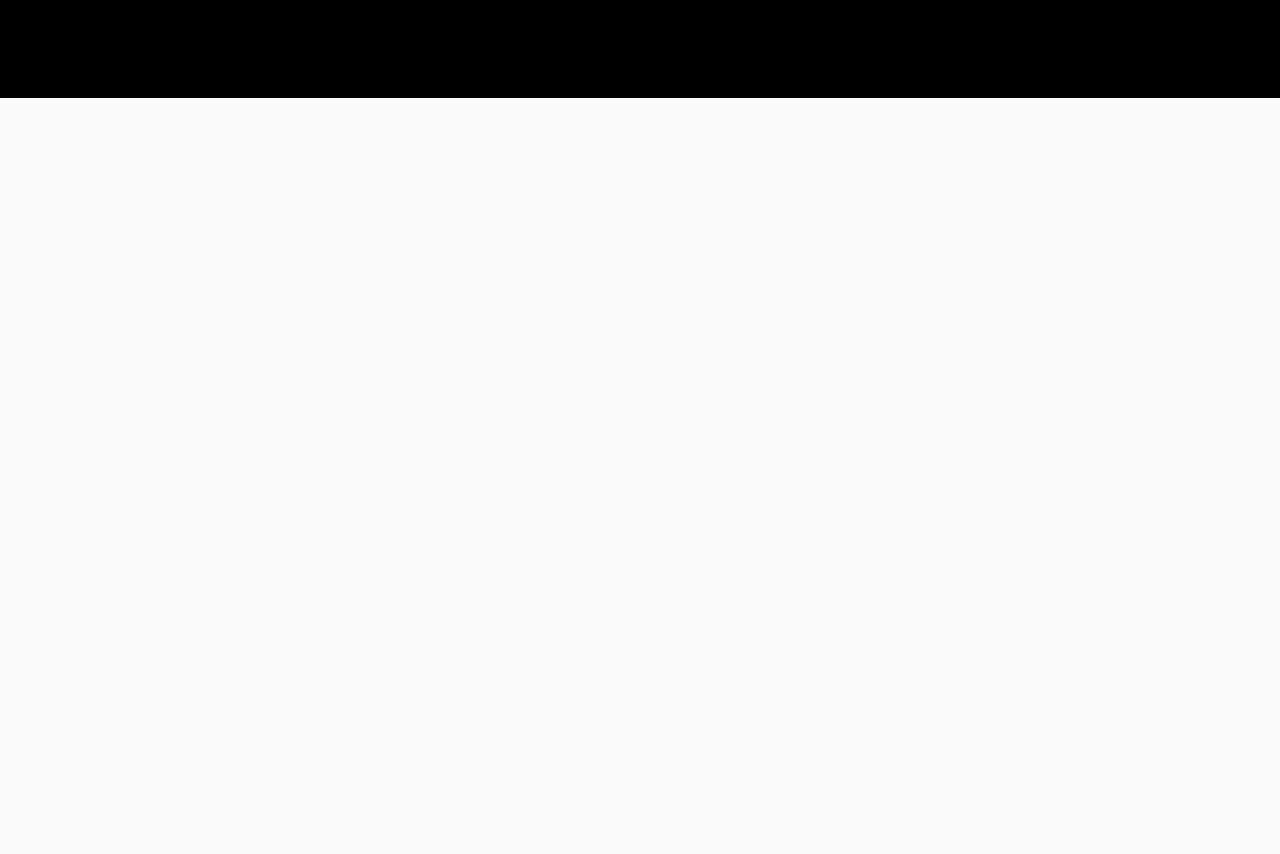
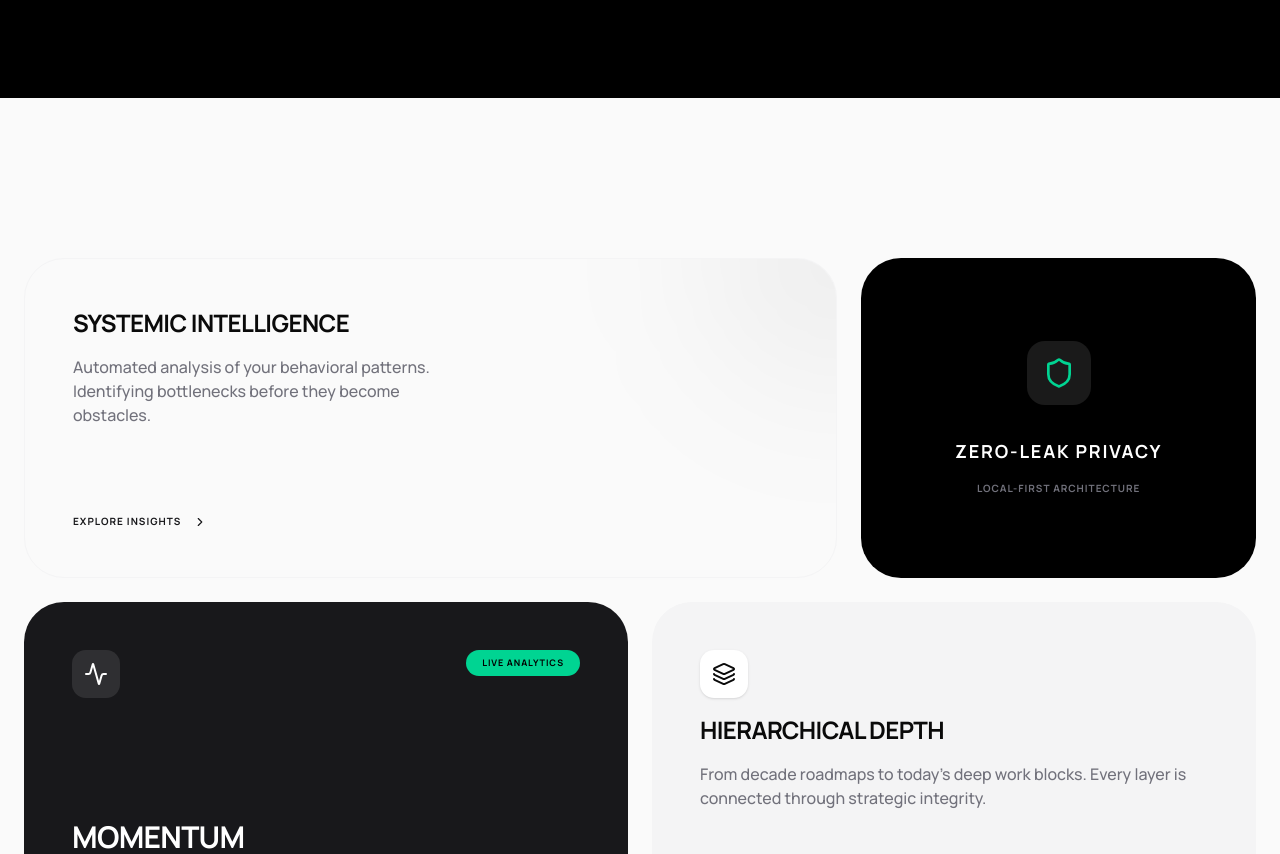
Before and after one commit to buiminhdn/Habit-Tracker, a Next.js app: page / in a window 1280 px wide. Shown: the part 1920-2774 px from the top of the page. Before the commit the page ends 2402 px from the top, so only its background shows below. Built offline with nearby package versions, Linux system fonts and the light colour scheme.

Commit message:
update section advantages

```diff
--- a/app/page.tsx
+++ b/app/page.tsx
@@ -1,40 +1,21 @@
 import Navbar from "@/components/layout/navbar";
+import SectionAdvantages from "@/components/pages/home/section-advantages";
 import SectionCapabilities from "@/components/pages/home/section-capabilities";
+import SectionHero from "@/components/pages/home/section-hero";
 import SectionPreview from "@/components/pages/home/section-preview";
-import { ArrowRight, Sparkles } from "lucide-react";
-import Link from "next/link";
 
 export default function Home() {
   return (
     <div className="pb-96 min-h-screen">
       <Navbar />
 
-      <section className="mt-40 flex flex-col items-center h-fit">
-        <div className="flex items-center gap-3 px-4 py-2 bg-white border border-zinc-100 rounded-full shadow-sm w-fit">
-          <Sparkles size={16} className="text-amber-500" />
-          <span className="text-xs uppercase text-zinc-500 font-heading font-medium">
-            Strategic Performance Engine v2.0
-          </span>
-        </div>
-        <p className="text-8xl font-bold tracking-tight mt-12 font-heading text-center">
-          Eliminate the <span className="text-zinc-300">noise</span>.<br />
-          Master your focus.
-        </p>
-        <p className="text-2xl text-zinc-500 font-medium max-w-3xl mt-10 leading-relaxed text-center">
-          The high-fidelity operating system designed for professionals who
-          demand clarity, privacy, and strategic execution.
-        </p>
-        <Link
-          href="#"
-          className="hover:scale-105 transition-transform duration-300 bg-black text-white flex items-center gap-4 px-10 py-5 text-sm uppercase font-bold rounded-xl mt-12"
-        >
-          <p>Initialize Evolution</p> <ArrowRight size={20} />
-        </Link>
-      </section>
+      <SectionHero />
 
       <SectionPreview />
 
       <SectionCapabilities />
+
+      <SectionAdvantages />
     </div>
   );
 }
--- a/components/pages/home/section-advantages.tsx
+++ b/components/pages/home/section-advantages.tsx
@@ -0,0 +1,54 @@
+import { Activity, ChevronRight, Layers, Shield } from 'lucide-react'
+
+function SectionAdvantages() {
+  return (
+    <section id="advantage" className="px-6 mt-40">
+        <div className="max-w-7xl mx-auto">
+          <div className="grid grid-cols-1 md:grid-cols-6 gap-6">
+            <div className="md:col-span-4 h-80 bg-zinc-50 border border-zinc-100 rounded-[2.5rem] p-12 flex flex-col justify-between group overflow-hidden relative">
+               <div className="absolute top-0 right-0 w-64 h-64 bg-black/5 blur-[80px] rounded-full translate-x-1/2 -translate-y-1/2 group-hover:bg-emerald-400/10 transition-colors duration-700"></div>
+               <div className="space-y-4 relative z-10">
+                  <h3 className="text-2xl font-black uppercase tracking-tight">Systemic Intelligence</h3>
+                  <p className="text-zinc-500 max-w-sm font-medium">Automated analysis of your behavioral patterns. Identifying bottlenecks before they become obstacles.</p>
+               </div>
+               <button className="flex items-center gap-3 text-[10px] font-bold uppercase tracking-widest text-zinc-900 group-hover:gap-5 transition-all">Explore Insights <ChevronRight size={14} /></button>
+            </div>
+
+            <div className="md:col-span-2 bg-black text-white rounded-[2.5rem] p-10 flex flex-col justify-center items-center text-center group">
+               <div className="w-16 h-16 bg-white/10 rounded-2xl flex items-center justify-center mb-8 group-hover:scale-110 transition-transform duration-500">
+                  <Shield size={32} className="text-emerald-400" />
+               </div>
+               <h4 className="text-lg font-black uppercase tracking-widest mb-4">Zero-Leak Privacy</h4>
+               <p className="text-[10px] uppercase font-bold text-zinc-500 tracking-widest">Local-First Architecture</p>
+            </div>
+
+            <div className="md:col-span-3 bg-zinc-900 text-white rounded-[2.5rem] p-12 flex flex-col justify-between h-96">
+               <div className="flex justify-between items-start">
+                  <div className="w-12 h-12 bg-white/10 rounded-xl flex items-center justify-center"><Activity size={24} /></div>
+                  <span className="text-[9px] font-black uppercase tracking-widest px-4 py-1.5 bg-emerald-400 text-black rounded-full">Live Analytics</span>
+               </div>
+               <div className="space-y-6">
+                  <h3 className="text-3xl font-black uppercase tracking-tight leading-none">Momentum<br/>Tracking</h3>
+                  <div className="flex items-center gap-1">
+                     {[1,2,3,4,5,6,7,8].map(i => <div key={i} className={`h-8 w-full rounded-md ${i < 6 ? 'bg-emerald-400 shadow-[0_0_15px_rgba(52,211,153,0.3)]' : 'bg-white/5'}`}></div>)}
+                  </div>
+               </div>
+            </div>
+
+            <div className="md:col-span-3 bg-zinc-100 rounded-[2.5rem] p-12 flex flex-col justify-between h-96 group">
+               <div className="space-y-4">
+                  <div className="w-12 h-12 bg-white rounded-xl shadow-sm flex items-center justify-center"><Layers size={24} /></div>
+                  <h3 className="text-2xl font-black uppercase tracking-tight">Hierarchical Depth</h3>
+                  <p className="text-zinc-500 font-medium">From decade roadmaps to today's deep work blocks. Every layer is connected through strategic integrity.</p>
+               </div>
+               <div className="flex -space-x-3">
+                  {[1,2,3,4].map(i => <div key={i} className="w-12 h-12 rounded-full border-4 border-zinc-100 bg-zinc-200 group-hover:translate-x-2 transition-transform" style={{ transitionDelay: `${i*100}ms` }}></div>)}
+               </div>
+            </div>
+          </div>
+        </div>
+      </section>
+  )
+}
+
+export default SectionAdvantages
--- /dev/null
+++ b/components/pages/home/section-hero.tsx
@@ -0,0 +1,31 @@
+import { ArrowRight, Sparkles } from 'lucide-react'
+import Link from 'next/link'
+
+function SectionHero() {
+  return (
+    <section className="mt-40 flex flex-col items-center h-fit">
+        <div className="flex items-center gap-3 px-4 py-2 bg-white border border-zinc-100 rounded-full shadow-sm w-fit">
+          <Sparkles size={16} className="text-amber-500" />
+          <span className="text-xs uppercase text-zinc-500 font-heading font-medium">
+            Strategic Performance Engine v2.0
+          </span>
+        </div>
+        <p className="text-8xl font-bold tracking-tight mt-12 font-heading text-center">
+          Eliminate the <span className="text-zinc-300">noise</span>.<br />
+          Master your focus.
+        </p>
+        <p className="text-2xl text-zinc-500 font-medium max-w-3xl mt-10 leading-relaxed text-center">
+          The high-fidelity operating system designed for professionals who
+          demand clarity, privacy, and strategic execution.
+        </p>
+        <Link
+          href="#"
+          className="hover:scale-105 transition-transform duration-300 bg-black text-white flex items-center gap-4 px-10 py-5 text-sm uppercase font-bold rounded-xl mt-12"
+        >
+          <p>Initialize Evolution</p> <ArrowRight size={20} />
+        </Link>
+      </section>
+  )
+}
+
+export default SectionHero
```
Also changed, not shown: 1 other file (tests, documents, lock files or other folders).
